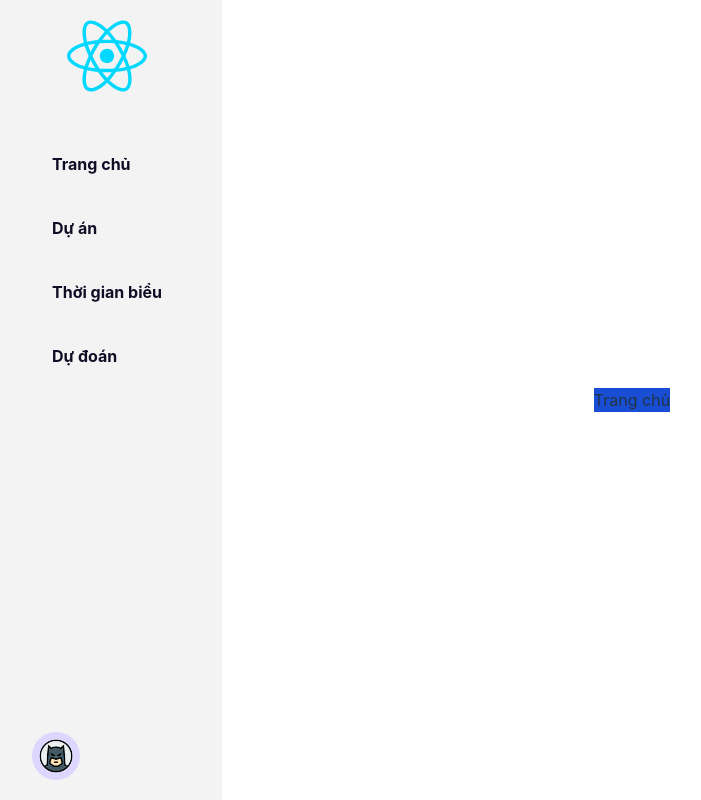
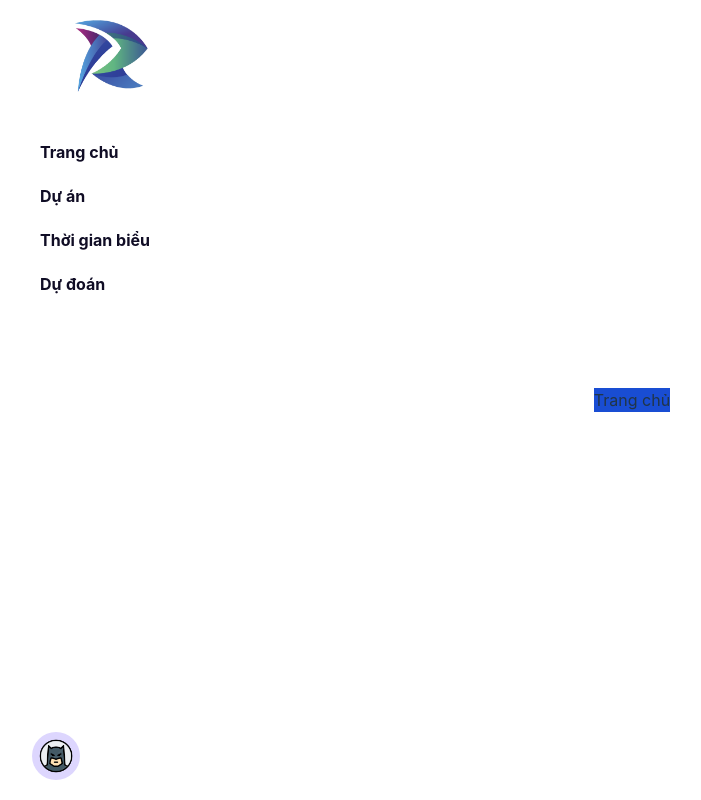
Before and after one commit to CuongNguyen1701/UIUX_Course_Project, a React (Vite) app in the folder regress/: page / in a window 1280 px wide. Shown: the whole page, without its empty margins (8-709 px from the left). Built offline with nearby package versions, Linux system fonts and the light colour scheme.

Commit message:
update logo

```diff
--- a/regress/src/components/LeftBar.jsx
+++ b/regress/src/components/LeftBar.jsx
@@ -1,12 +1,12 @@
 import React from "react";
 import { Link } from "react-router-dom";
-import logo from "../assets/react.svg";
+import logo from "../assets/logo.png";
 import avatar from "../assets/avatar.png";
 const NavButton = ({ name, dest }) => {
   return (
     <li>
       <Link to={dest}>
-        <div className="p-5 font-bold rounded-xl text-black-100 hover:bg-primary">
+        <div className="py-2 pl-2 pr-10 font-bold rounded-lg text-black-100 hover:bg-primary-200">
           {name}
         </div>
       </Link>
@@ -15,15 +15,13 @@ const NavButton = ({ name, dest }) => {
 };
 const LeftBar = () => {
   return (
-    <aside className="fixed top-0 left-0 flex flex-col h-screen px-10 py-5 bg-white-100 w-fit left-bar">
-      <img
-        src={logo}
-        alt="Regress Logo"
-        className="flex self-center w-20 h-20"
-      />
+    <aside className="fixed top-0 left-0 flex flex-col h-screen px-10 py-5 bg-white w-fit left-bar">
+      <Link to="/" className="flex self-center w-20 h-20">
+        <img src={logo} alt="Regress Logo" />
+      </Link>
       <nav className="flex flex-col justify-between h-full pt-10">
         <div className="relative left-0">
-          <ul className="text-left">
+          <ul className="flex flex-col gap-1 text-left">
             <NavButton name="Trang chủ" dest="/" />
             <NavButton name="Dự án" dest="/projects" />
             <NavButton name="Thời gian biểu" dest="/schedule" />
```
Also changed, not shown: regress/src/assets/logo.png (added).
